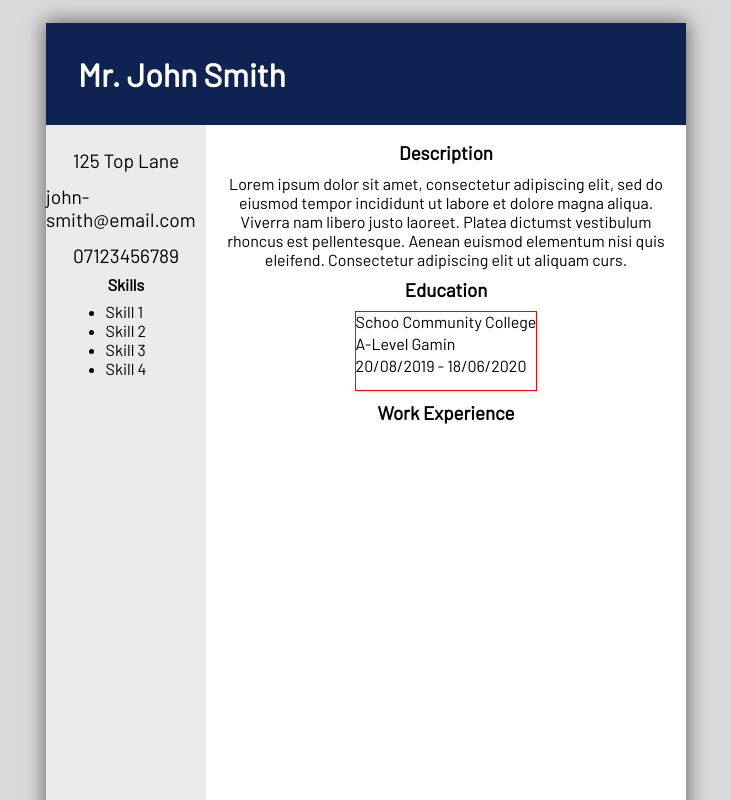
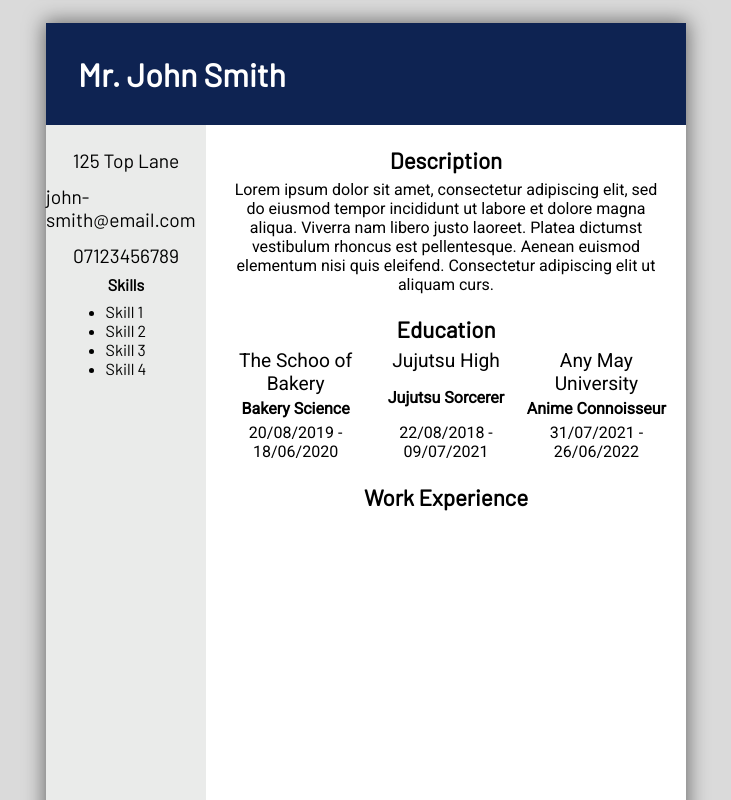
Before and after one commit to brajpatel/cv-project, a React (Create React App) app: page / in a window 1280 px wide. Shown: the part 1080-1880 px from the top of the page, without its empty margins (274-1005 px from the left). Built offline with nearby package versions, Linux system fonts and the light colour scheme.

Commit message:
Display education components

```diff
--- a/src/components/Main.js
+++ b/src/components/Main.js
@@ -26,10 +26,24 @@ class Main extends React.Component {
             },
             educations: [
                 {
-                    school: 'Schoo Community College',
-                    title: 'A-Level Gamin',
+                    school: 'The Schoo of Bakery',
+                    title: 'Bakery Science',
                     start: '20/08/2019',
                     end: '18/06/2020',
+                    id: uniqid()
+                },
+                {
+                    school: 'Jujutsu High',
+                    title: 'Jujutsu Sorcerer',
+                    start: '22/08/2018',
+                    end: '09/07/2021',
+                    id: uniqid()
+                },
+                {
+                    school: 'Any May University',
+                    title: 'Anime Connoisseur',
+                    start: '31/07/2021',
+                    end: '26/06/2022',
                     id: uniqid()
                 }
             ]
@@ -82,15 +96,22 @@ class Main extends React.Component {
         this.setState({
             education: {
                 school: e.target.value,
+                title: this.state.education.title,
+                start: this.state.education.start,
+                end: this.state.education.end,
                 id: this.state.education.id
             }
         })
+
     }
 
     handleTitleOfStudy(e) {
         this.setState({
             education: {
+                school: this.state.education.school,
                 title: e.target.value,
+                start: this.state.education.start,
+                end: this.state.education.end,
                 id: this.state.education.id
             }
         })
@@ -99,7 +120,10 @@ class Main extends React.Component {
     handleStudyStart(e) {
         this.setState({
             education: {
+                school: this.state.education.school,
+                title: this.state.education.title,
                 start: e.target.value,
+                end: this.state.education.end,
                 id: this.state.education.id
             }
         })
@@ -108,6 +132,9 @@ class Main extends React.Component {
     handleStudyEnd(e) {
         this.setState({
             education: {
+                school: this.state.education.school,
+                title: this.state.education.title,
+                start: this.state.education.start,
                 end: e.target.value,
                 id: this.state.education.id
             }
@@ -120,10 +147,18 @@ class Main extends React.Component {
         this.setState({ educations: updatedEducations });
     }
 
-    addEducation(e) {
-        e.preventDefault();
+    addEducation() {
+        if(this.state.educations.length === 3) return;
 
-        if(this.state.educations.length >= 3) return;
+        if(
+            this.state.education.school === '' ||
+            this.state.education.title === '' ||
+            this.state.education.start === '' ||
+            this.state.education.end === ''
+            ) {
+                alert('Please fill in all the fields in the education section.');
+                return;
+            }
 
         this.setState({
             educations: this.state.educations.concat(this.state.education),
--- a/src/components/preview components/Preview-Main.js
+++ b/src/components/preview components/Preview-Main.js
@@ -16,7 +16,7 @@ class Main extends React.Component {
                                 <p className="school-name">{education.school}</p>
                                 <p className="study-title">{education.title}</p>
                                 <p>{education.start} - {education.end}</p>
-                                <button className="delete-education" onClick={() => deleteEducation(education.id)}><i className="fa-solid fa-trash"></i></button>
+                                <button className="delete-education" onClick={() => deleteEducation(education.id)}><i class="fa-solid fa-arrow-right"></i> <i className="fa-solid fa-trash"></i></button>
                             </div>
                         )
                     })}
--- a/src/styles/preview.css
+++ b/src/styles/preview.css
@@ -51,33 +51,57 @@
     display: flex;
     flex-direction: column;
     align-items: center;
-    gap: 0.6rem;
-    padding: 1rem 1.2rem;
+    gap: 0.4rem;
+    padding: 0.4rem 1.2rem;
+}
+
+.preview-main h3 {
+    margin: 1rem 0 0 0;
+    font-size: 1.4rem;
 }
 
 .description {
     text-align: center;
+    font-family: 'Roboto', sans-serif;
 }
 
 .educations {
+    width: 100%;
     display: flex;
+    justify-content: space-around;
     gap: 0.6rem;
 }
 
 .educations div {
-    border: 1px solid red;
+    position: relative;
     display: flex;
     flex-direction: column;
-    gap: 0.2rem;
+    justify-content: space-between;
+    gap: 0.3rem;
+    font-family: 'Roboto', sans-serif;
+    text-align: center;
 }
 
 .educations div:hover > .delete-education {
     opacity: 1;
 }
 
+.school-name {
+    font-size: 1.2rem;
+}
+
+.study-title {
+    font-weight: bold;
+}
+
 .delete-education {
+    background: transparent;
     border: none;
     opacity: 0;
+    position: absolute;
+    top: 50%;
+    right: -35px;
+    transform: translateY(-50%);
 }
 
 .delete-education:hover {
```
